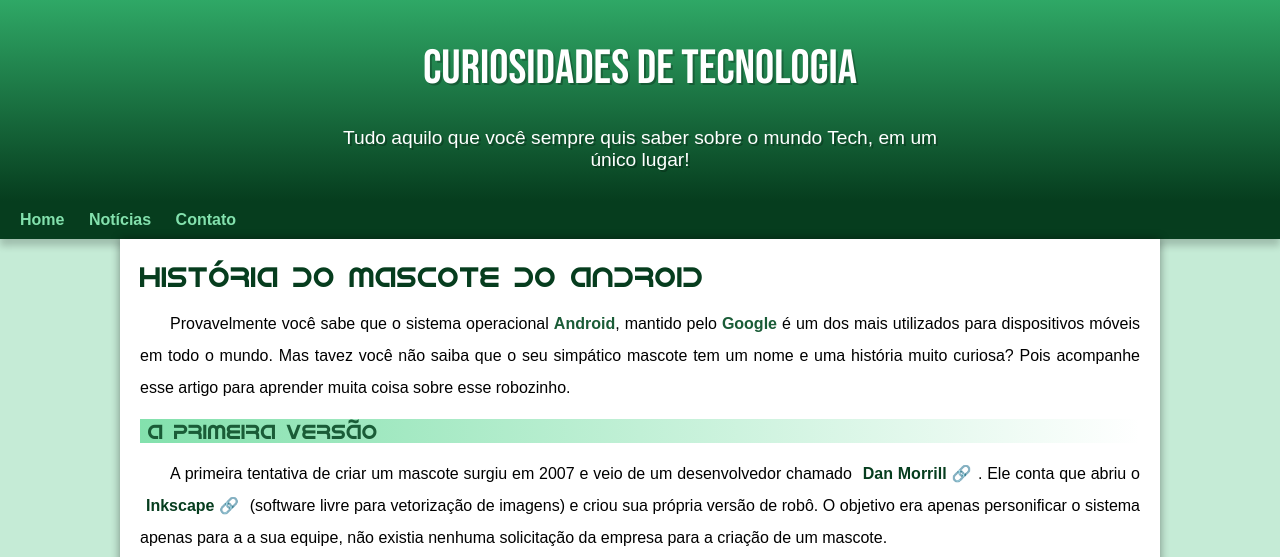
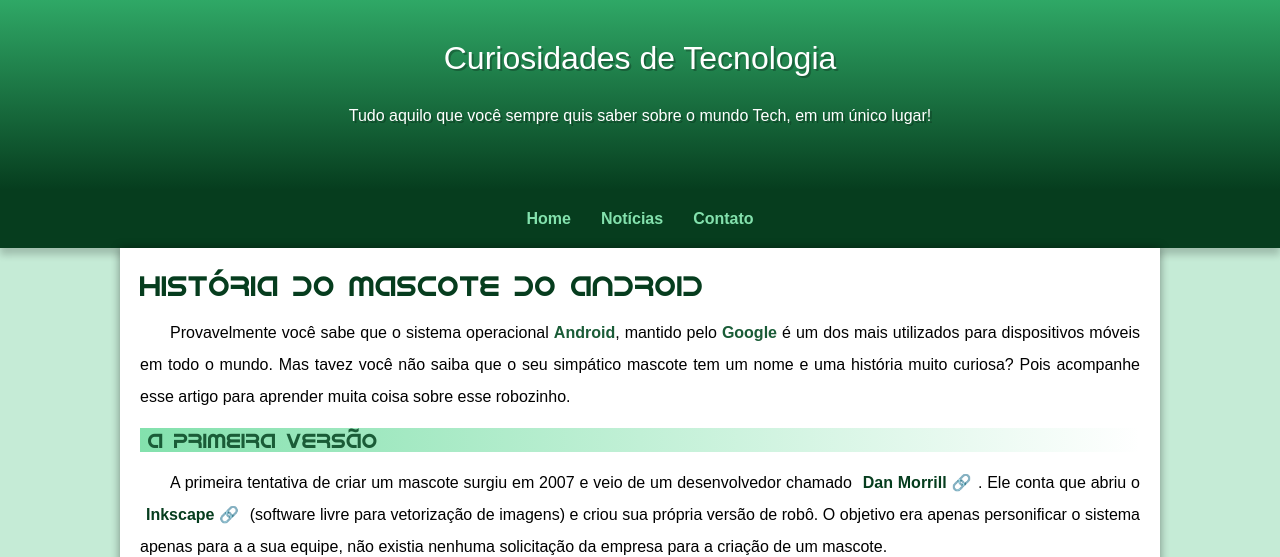
Before and after one commit to Brrn91/site-responsivo, a plain HTML site: page index.html in a window 1280 px wide. Shown: the top 557 px of the page. Drawn offline with Linux system fonts and the light colour scheme.

Commit message:
Update style

```diff
--- a/style.css
+++ b/style.css
@@ -1,6 +1,6 @@
 @charset "UTF-8";
 
-@import url('https://fonts.googleapis.com/css2?family=Bebas+Neue&display=swap');
+@media (max-widdth: 600px) @import url('https://fonts.googleapis.com/css2?family=Bebas+Neue&display=swap');
 
 @font-face {
   font-family: Android;
@@ -45,28 +45,32 @@ header {
 header > h1 {
   color: white;
   font-family: var(--fonte-destaque);
-  font-size: 3em;
+  font-size: 2em;
   font-weight: normal;
   padding-bottom: 30px;
-  text-shadow: 2px 2px 0px rgba(0, 0, 0, 0.250);
+  text-shadow: 2px 2px 0px rgba(0, 0, 0, 0.25);
 }
 
 header > p {
   font-family: var(--fonte-padrao);
-  font-size: 1.2em;
+  font-size: 1em;
   max-width: 600px;
   color: white;
   padding-right: 10px;
   padding-left: 10px;
   margin: auto;
   padding-bottom: 30px;
-  text-shadow: 2px 2px 0px rgba(0, 0, 0, 0.250);
+  text-shadow: 2px 2px 0px rgba(0, 0, 0, 0.25);
 }
 
 nav {
   background-color: var(--cor5);
   padding: 10px;
-  box-shadow: 0px 7px 7px rgba(0, 0, 0, 0.190);
+  box-shadow: 0px 7px 7px rgba(0, 0, 0, 0.19);
+  display: flex;
+  flex-wrap: wrap;
+  justify-content: center;
+  gap: 10px;
 }
 
 nav > a {
@@ -87,10 +91,10 @@ main {
   min-width: 300px;
   max-width: 1000px;
   margin: auto;
-  margin-bottom:30px;
+  margin-bottom: 30px;
   background-color: white;
   padding: 20px;
-  box-shadow: 0px 0px 10px rgba(0, 0, 0, 0.410);
+  box-shadow: 0px 0px 10px rgba(0, 0, 0, 0.41);
   border-bottom-left-radius: 10px;
   border-bottom-right-radius: 10px;
 }
@@ -127,7 +131,7 @@ main strong {
 main a {
   text-decoration: none;
   font-weight: bold;
-  color:var(--cor5);
+  color: var(--cor5);
   padding: 2px 6px;
 }
 
@@ -166,7 +170,7 @@ aside {
   background-color: var(--cor1);
   padding: 10px;
   border-radius: 10px;
-  box-shadow: 3px 3px 8px rgba(0, 0, 0, 0.280);
+  box-shadow: 3px 3px 8px rgba(0, 0, 0, 0.28);
 }
 
 aside > h3 {
@@ -178,7 +182,7 @@ aside > h3 {
 }
 
 aside > ul {
-  list-style-type: '\2714\00A0\00A0' ;
+  list-style-type: '\2714\00A0\00A0';
   list-style-position: inside;
   columns: 2;
 }
```
Lines whose indentation alone changed are shown as unchanged.
